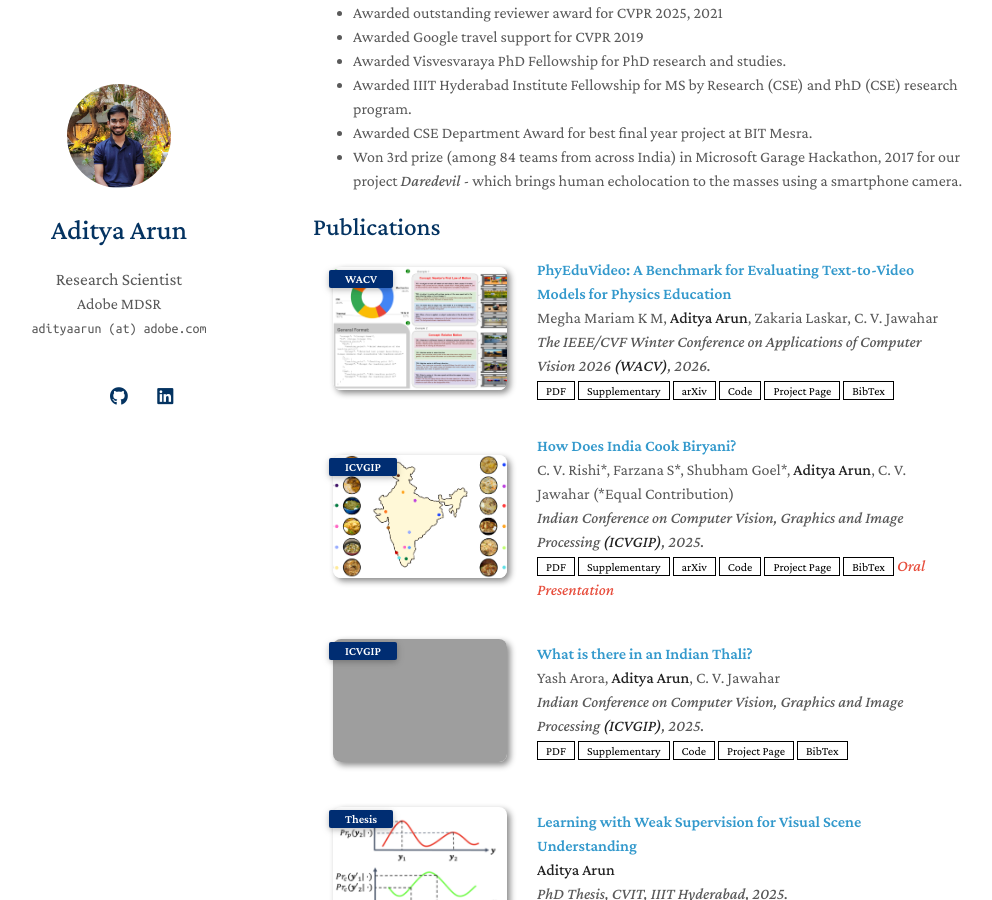
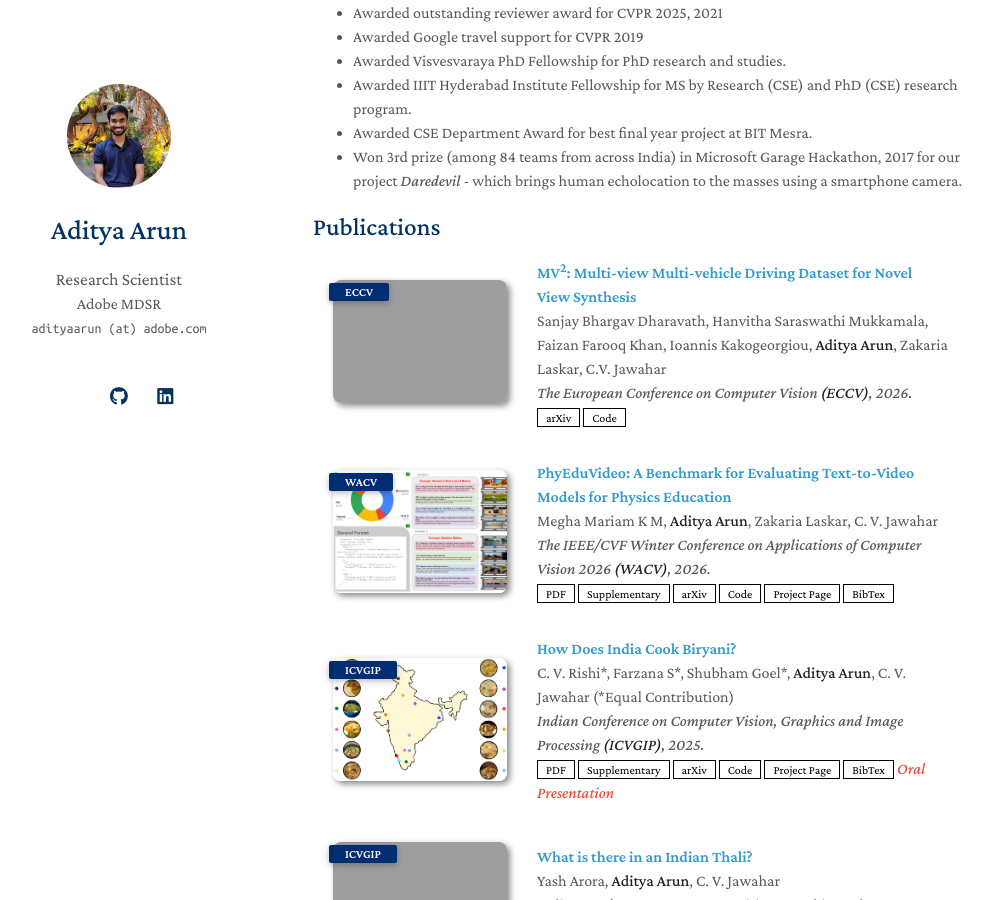
Before and after one commit to adityaarun1/adityaarun1.github.io, a Jekyll site: the page built from index.md, in a window 1280 px wide and 900 px high, scrolled down 1081 px. Shown: the whole window, without its empty margins (157-1149 px from the left). Built offline with Jekyll 4.4.1, drawn with Linux system fonts in a browser that asks for light colours; a style sheet for code colours, icons or effects is not loaded; grey boxes are pictures that could not be loaded.

Commit message:
add bare minimum details for eccv 26

```diff
--- a/_data/publications.yml
+++ b/_data/publications.yml
@@ -1,4 +1,12 @@
 main:
+
+  - title: "MV<sup>2</sup>: Multi-view Multi-vehicle Driving Dataset for Novel View Synthesis"
+    authors: Sanjay Bhargav Dharavath, Hanvitha Saraswathi Mukkamala, Faizan Farooq Khan, Ioannis Kakogeorgiou, <strong>Aditya Arun</strong>, Zakaria Laskar, C.V. Jawahar
+    conference_short: ECCV
+    conference: The European Conference on Computer Vision <strong>(ECCV)</strong>, 2026.
+    arxiv: (coming soon)
+    code: (coming soon)
+    image: ./assets/files/eccv26/eccv26_teaser.png
 
   - title: "PhyEduVideo: A Benchmark for Evaluating Text-to-Video Models for Physics Education"
     authors: Megha Mariam K M, <strong>Aditya Arun</strong>, Zakaria Laskar, C. V. Jawahar
```
Also changed, not shown: 1 other file.
